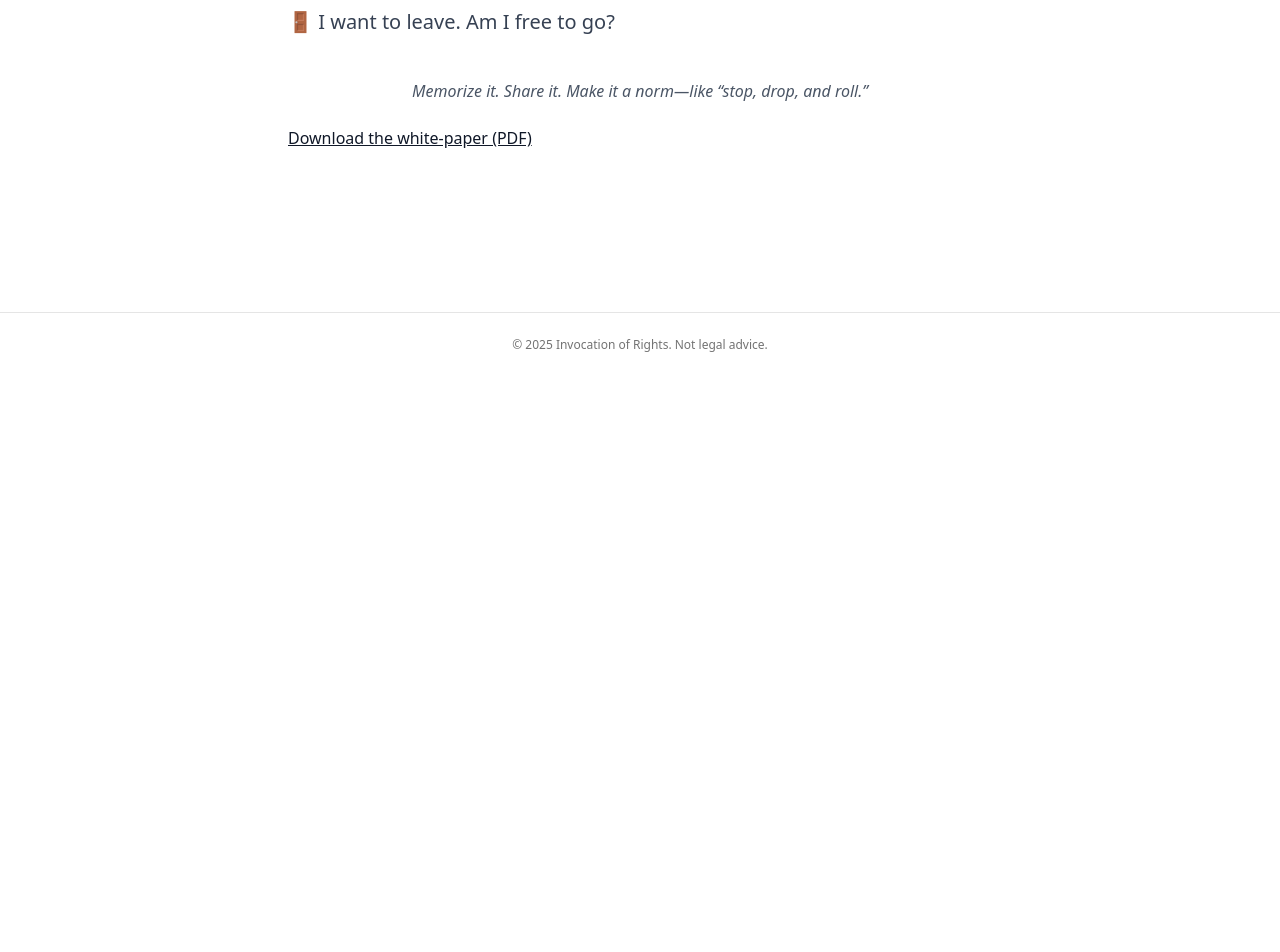
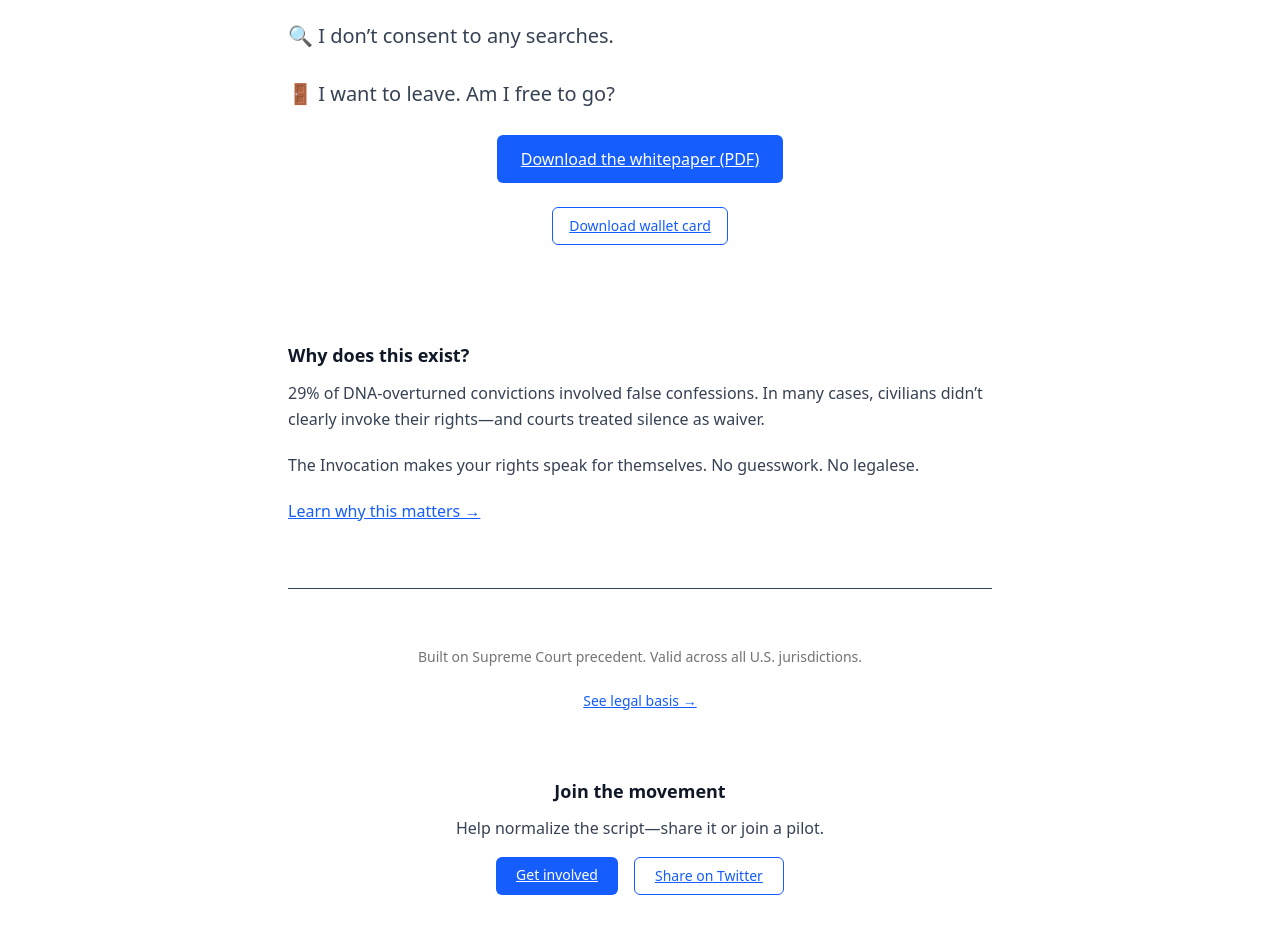
Before and after one commit to invocationofrights/invocationofrights.github.io, a Next.js app: page / in a window 1280 px wide. Shown: the part 500-1452 px from the top of the page. Before the commit the page ends 877 px from the top, so only its background shows below. Built offline with nearby package versions, Linux system fonts and the light colour scheme.

Commit message:
Whitepaper page

```diff
--- a/src/app/page.tsx
+++ b/src/app/page.tsx
@@ -1,27 +1,94 @@
 // src/app/page.tsx
+
 import Link from 'next/link';
 
 export default function HomePage() {
   return (
-    <section className="max-w-3xl mx-auto px-4 py-20 prose dark:prose-invert prose-headings:font-semibold prose-p:leading-relaxed">
-      <h1 className="text-4xl sm:text-5xl font-bold text-center mb-4">The Invocation of Rights</h1>
+    <section
+      className="max-w-3xl mx-auto px-4 py-20 prose dark:prose-invert prose-headings:font-semibold prose-p:leading-relaxed">
+
+      {/* Hero */}
+      <h1 className="text-4xl sm:text-5xl font-bold text-center mb-4">
+        The Invocation of Rights
+      </h1>
       <h2 className="text-xl sm:text-2xl font-medium text-center text-gray-500 dark:text-gray-400 mb-10">
-        Four simple lines to protect yourself—<em>anytime, anywhere.</em>
+        Four simple lines to protect yourself—like “stop, drop, and roll” for your rights.
       </h2>
 
-      <div className="space-y-4 text-lg sm:text-xl">
+      {/* Script Block */}
+      <div id="script" className="mt-20 space-y-4 text-lg sm:text-xl">
         <p>🤐 <span className="font-medium">I invoke my right to remain silent.</span></p>
         <p>⚖️ <span className="font-medium">I invoke my right to a lawyer.</span></p>
         <p>🔍 <span className="font-medium">I don’t consent to any searches.</span></p>
         <p>🚪 <span className="font-medium">I want to leave. Am I free to go?</span></p>
       </div>
+      <p className="text-center">
+        <Link
+          href="/whitepaper"
+          className="inline-block bg-blue-600 text-white px-6 py-3 rounded-md text-base font-medium hover:bg-blue-700 transition"
+        >
+          Download the whitepaper (PDF)
+        </Link>
+      </p>
+      <p className="mt-6 text-center">
+        <Link
+          href="/resources"
+          className="inline-block border border-blue-600 text-blue-600 px-4 py-2 rounded-md text-sm font-medium hover:bg-blue-50 dark:hover:bg-blue-900/10 transition"
+        >
+          Download wallet card
+        </Link>
+      </p>
 
-      <p className="mt-10 italic text-center text-sm sm:text-base text-gray-600 dark:text-gray-400">
-        Memorize it. Share it. Make it a norm—like “stop, drop, and roll.”
-      </p>
-      <Link href="/docs/invocation_whitepaper.pdf" target="_blank" rel="noopener">
-        Download the white‑paper (PDF)
-      </Link>
+      {/* Why this matters (teaser) */}
+      <div className="mt-24">
+        <h3 className="text-lg font-semibold">Why does this exist?</h3>
+        <p>
+          29% of DNA-overturned convictions involved false confessions. In many cases, civilians didn’t clearly invoke
+          their rights—and courts treated silence as waiver.
+        </p>
+        <p>
+          The Invocation makes your rights speak for themselves. No guesswork. No legalese.
+        </p>
+        <p className="mt-2">
+          <Link href="/why" className="text-blue-600 hover:underline">
+            Learn why this matters →
+          </Link>
+        </p>
+      </div>
+
+      {/* Legal trust (micro signal) */}
+      <div className="mt-16 border-t pt-10">
+        <p className="text-sm text-neutral-500 dark:text-neutral-400 text-center">
+          Built on Supreme Court precedent. Valid across all U.S. jurisdictions.
+        </p>
+        <p className="text-center mt-2">
+          <Link href="/legal" className="text-blue-600 text-sm hover:underline">
+            See legal basis →
+          </Link>
+        </p>
+      </div>
+
+      {/* Share / Get Involved */}
+      <div className="mt-16 text-center">
+        <h3 className="text-lg font-semibold">Join the movement</h3>
+        <p className="mb-4">Help normalize the script—share it or join a pilot.</p>
+        <div className="flex flex-wrap gap-4 justify-center">
+          <Link
+            href="/get-involved"
+            className="inline-block bg-blue-600 text-white px-5 py-2 rounded-md text-sm font-medium hover:bg-blue-700 transition"
+          >
+            Get involved
+          </Link>
+          <Link
+            href="https://twitter.com/intent/tweet?text=Learn%20this%204-line%20script%20to%20invoke%20your%20rights.%20https%3A%2F%2Finvocationofrights.org"
+            target="_blank"
+            rel="noopener"
+            className="inline-block border border-blue-600 text-blue-600 px-5 py-2 rounded-md text-sm font-medium hover:bg-blue-50 dark:hover:bg-blue-900/10 transition"
+          >
+            Share on Twitter
+          </Link>
+        </div>
+      </div>
     </section>
   );
 }
--- /dev/null
+++ b/src/app/whitepaper/page.tsx
@@ -0,0 +1,40 @@
+// src/app/whitepaper/page.tsx
+
+import Link from 'next/link';
+
+export default function WhitepaperPage() {
+  return (
+    <section className="max-w-3xl mx-auto px-4 py-20 prose dark:prose-invert prose-headings:font-semibold prose-p:leading-relaxed">
+
+      <h1 className="text-4xl font-bold mb-4">Whitepaper</h1>
+      <p className="text-lg text-neutral-700 dark:text-neutral-300">
+        The <strong>Invocation of Rights</strong> whitepaper explains the legal, cognitive, and civic foundations of the four-line script. It presents supporting precedent, behavioral research, and a proposed implementation strategy.
+      </p>
+
+      <ul className="mt-6 space-y-2 text-base list-disc list-inside">
+        <li><strong>25 pages</strong> with citations, appendices, and design rationale</li>
+        <li>Grounded in Supreme Court decisions and behavioral science</li>
+        <li>Includes practical guides for implementation and pilot testing</li>
+      </ul>
+
+      <div className="mt-8">
+        <Link
+          href="/docs/invocation_whitepaper.pdf"
+          target="_blank"
+          rel="noopener"
+          className="inline-block bg-blue-600 text-white px-6 py-3 rounded-md text-base font-medium hover:bg-blue-700 transition"
+        >
+          Download the PDF
+        </Link>
+      </div>
+
+      <p className="mt-8 text-sm text-neutral-500 dark:text-neutral-400">
+        Citation: Unger, R. (2025). <em>The Invocation of Rights: A Whitepaper on Standardized Civilian Legal Language in Police Encounters</em>. invocationofrights.org.
+      </p>
+
+      <p className="mt-4 text-sm">
+        View related pages: <Link href="/legal" className="text-blue-600 hover:underline">Legal Foundations</Link>, <Link href="/resources" className="text-blue-600 hover:underline">Resources</Link>, <Link href="/get-involved" className="text-blue-600 hover:underline">Get Involved</Link>
+      </p>
+    </section>
+  );
+}
--- a/src/components/Navbar.tsx
+++ b/src/components/Navbar.tsx
@@ -6,6 +6,7 @@ const links = [
   ['Why', '/why'],
   ['Legal', '/legal'],
   ['How-to', '/how-to'],
+  ['Whitepaper', '/whitepaper'],
   ['For Officers', '/for-officers'],
   ['Resources', '/resources'],
   ['Get Involved', '/get-involved'],
```
